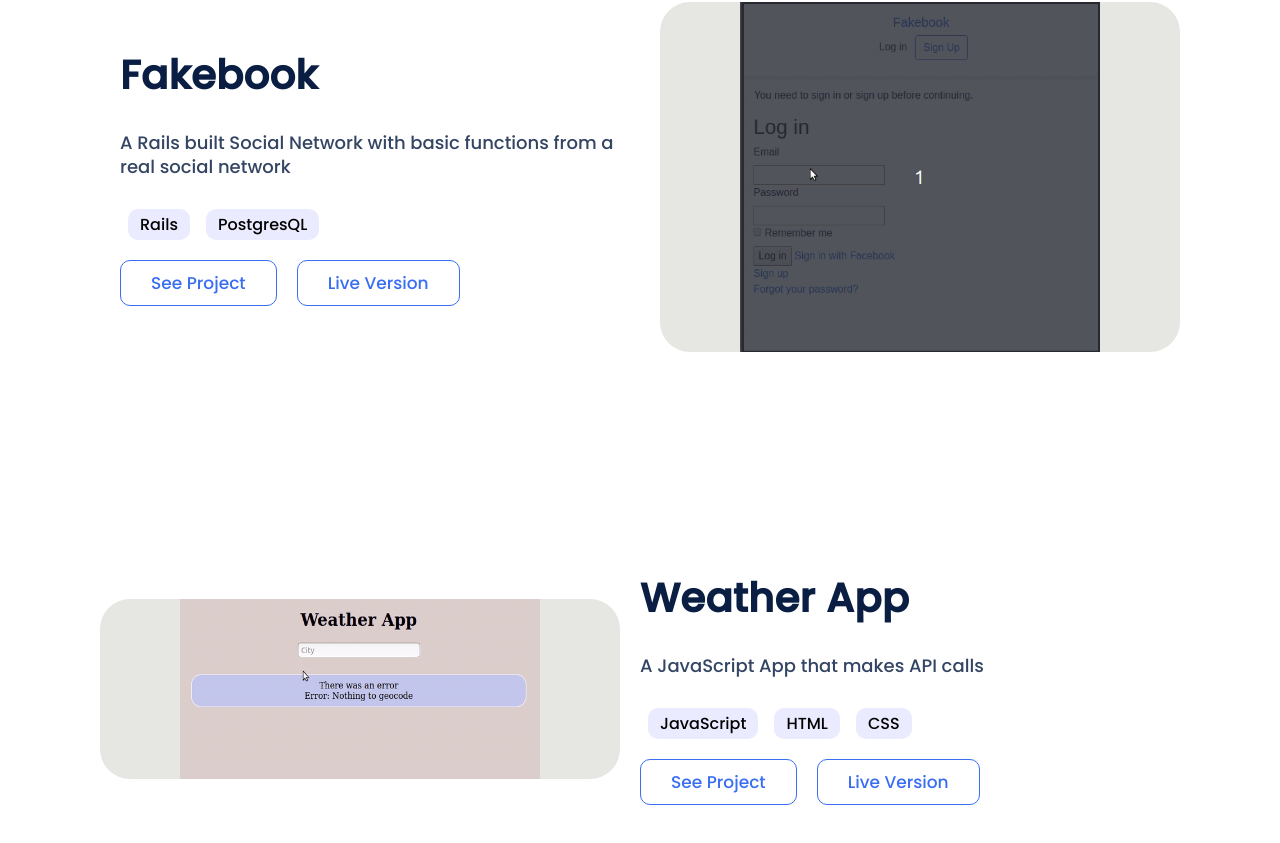
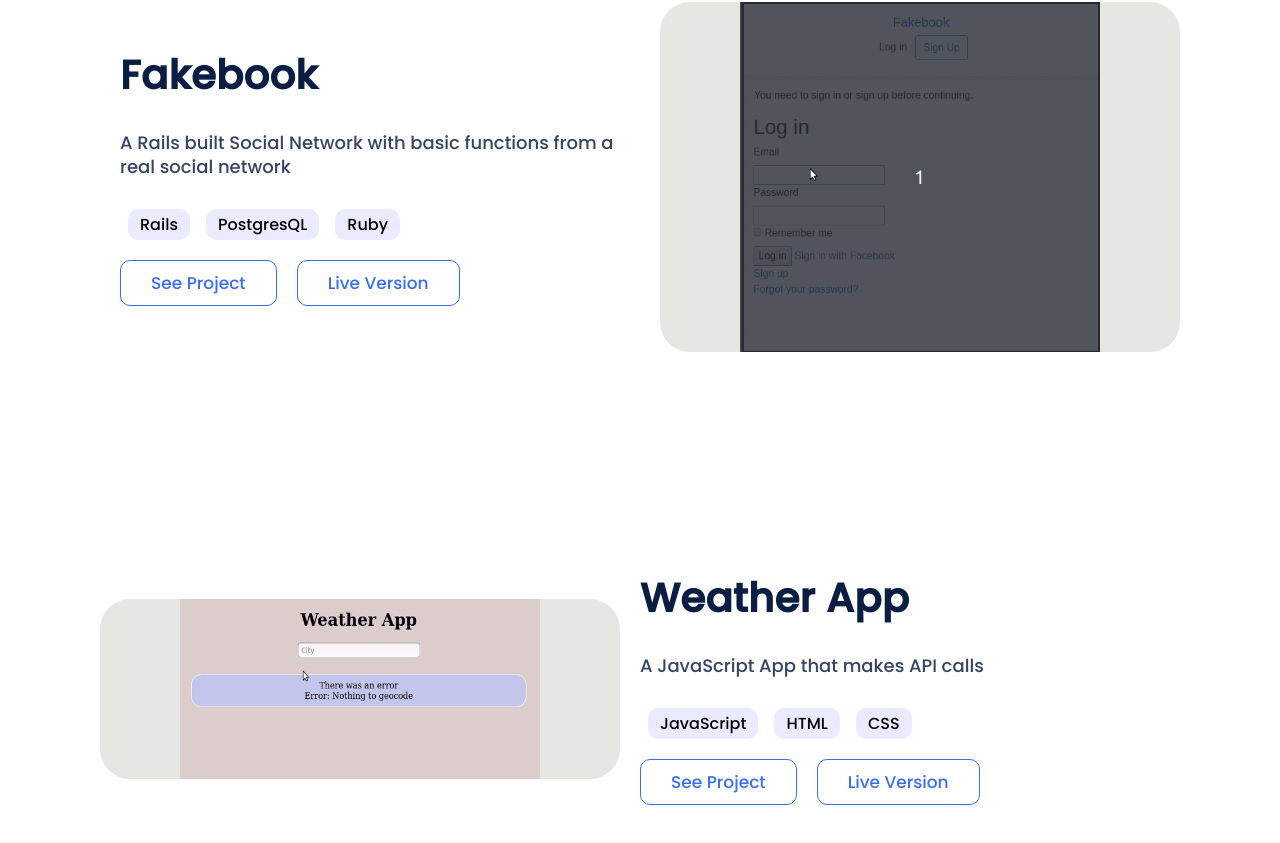
Before and after one commit to IvanDerlich/Portfolio, a React (Create React App) app: page / in a window 1280 px wide. Shown: the part 1810-2653 px from the top of the page. Built offline with nearby package versions, Linux system fonts and the light colour scheme; the HTML template or start-up script is replaced by a standard one.

Commit message:
Add ruby

```diff
--- a/src/Components/Projects/Fakebook.js
+++ b/src/Components/Projects/Fakebook.js
@@ -16,6 +16,7 @@ class Project extends React.Component {
           <div class="tags">
             <div>Rails</div>
             <div>PostgresQL</div>
+            <div>Ruby</div>
           </div>
           <a href="https://github.com/IvanDerlich/Fakebook" class="link">
             See Project
```
Also changed, not shown: 1 other file (tests, documents, lock files or other folders).
